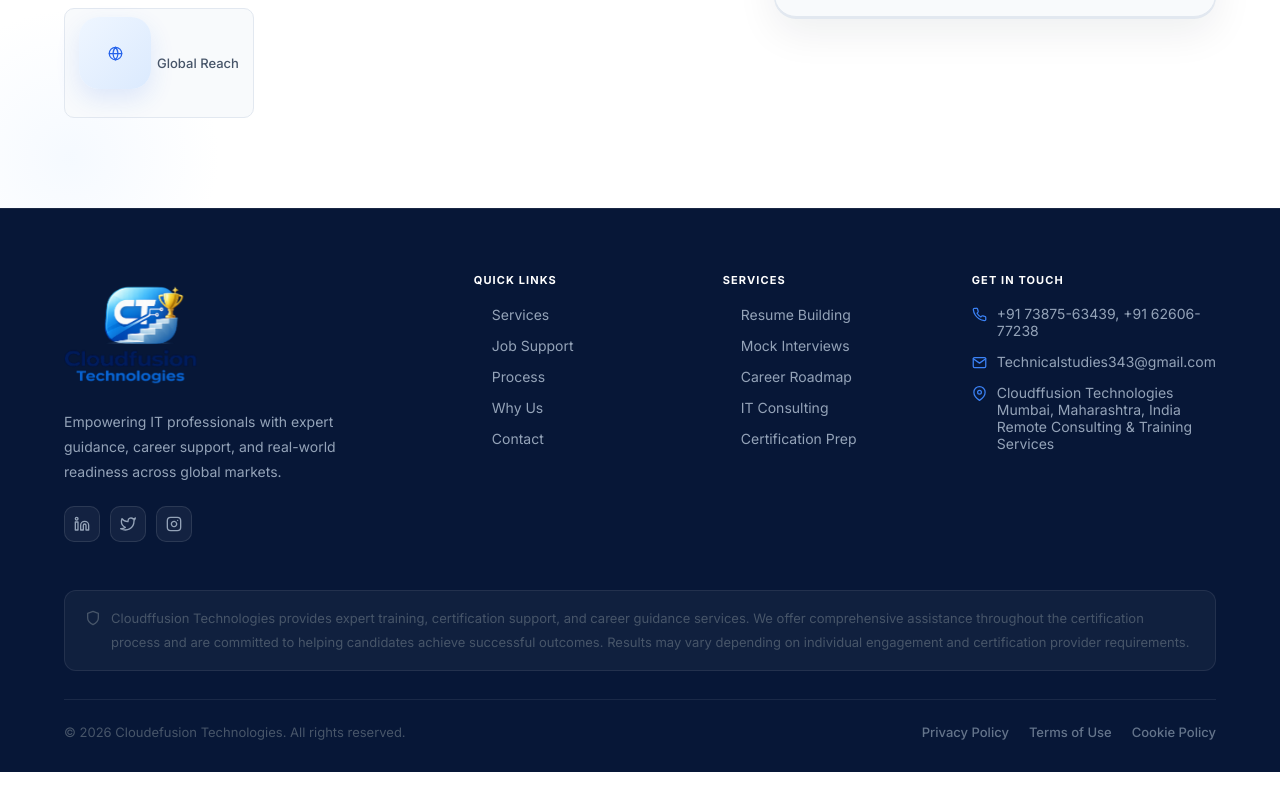
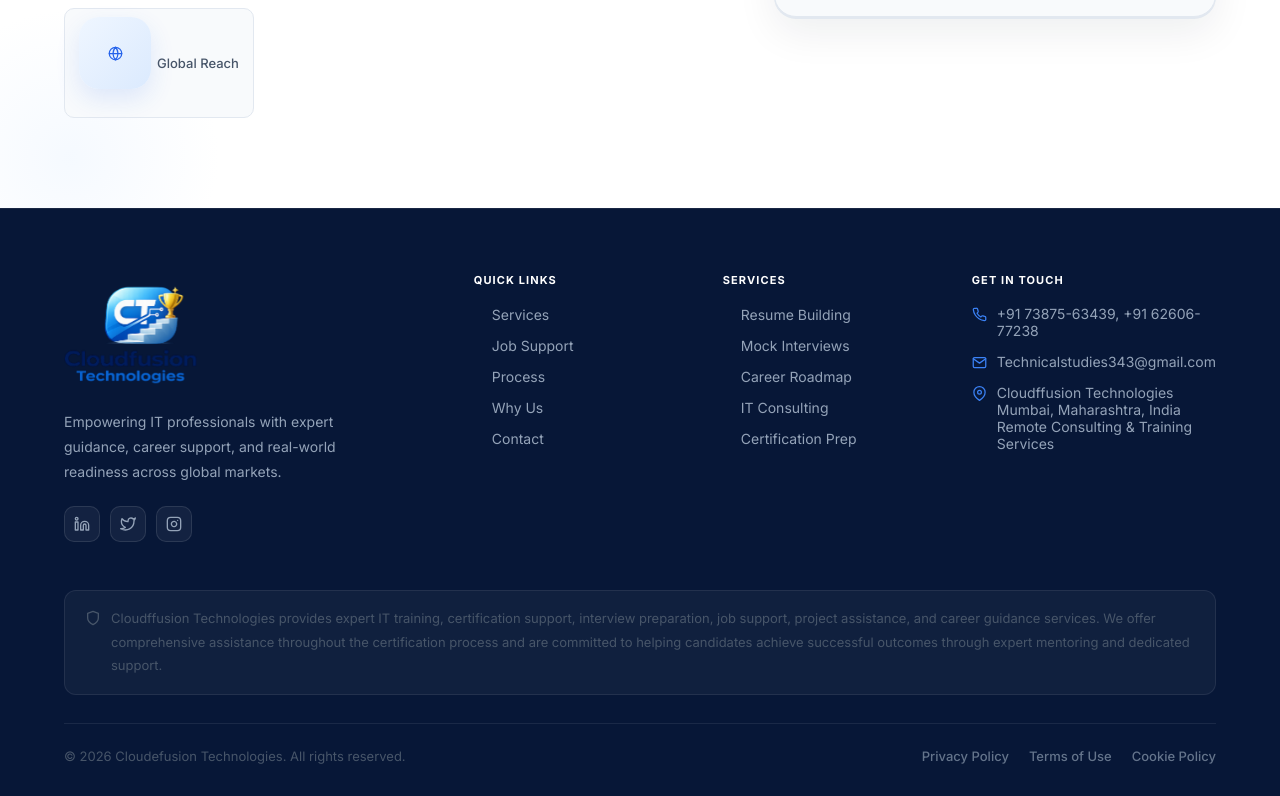
Before and after one commit to Harshvlo/chandra-website, a React (Vite) app: page / in a window 1280 px wide. Shown: the part 11014-11810 px from the top of the page. Before the commit the page ends 11786 px from the top, so only its background shows below. Built offline with nearby package versions, Linux system fonts and the light colour scheme.

Commit message:
new changes

```diff
--- a/src/components/Footer.jsx
+++ b/src/components/Footer.jsx
@@ -141,7 +141,7 @@ export default function Footer() {
           <div className="footer-disclaimer">
             <FiShield className="disclaimer-icon" aria-hidden="true" />
             <p>
-              Cloudffusion Technologies provides expert training, certification support, and career guidance services. We offer comprehensive assistance throughout the certification process and are committed to helping candidates achieve successful outcomes. Results may vary depending on individual engagement and certification provider requirements.
+            Cloudffusion Technologies provides expert IT training, certification support, interview preparation, job support, project assistance, and career guidance services. We offer comprehensive assistance throughout the certification process and are committed to helping candidates achieve successful outcomes through expert mentoring and dedicated support.
             </p>
           </div>
 
```
